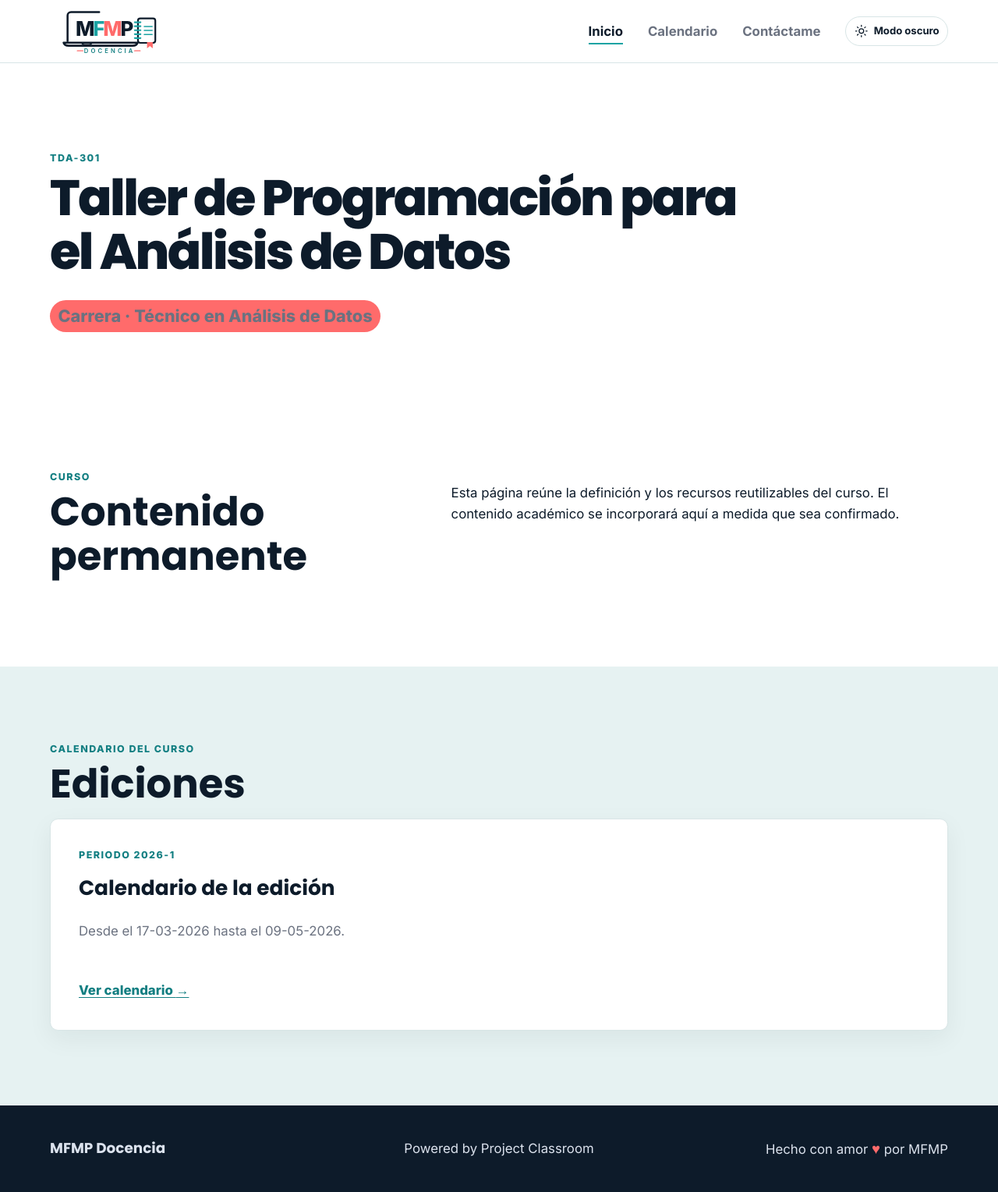
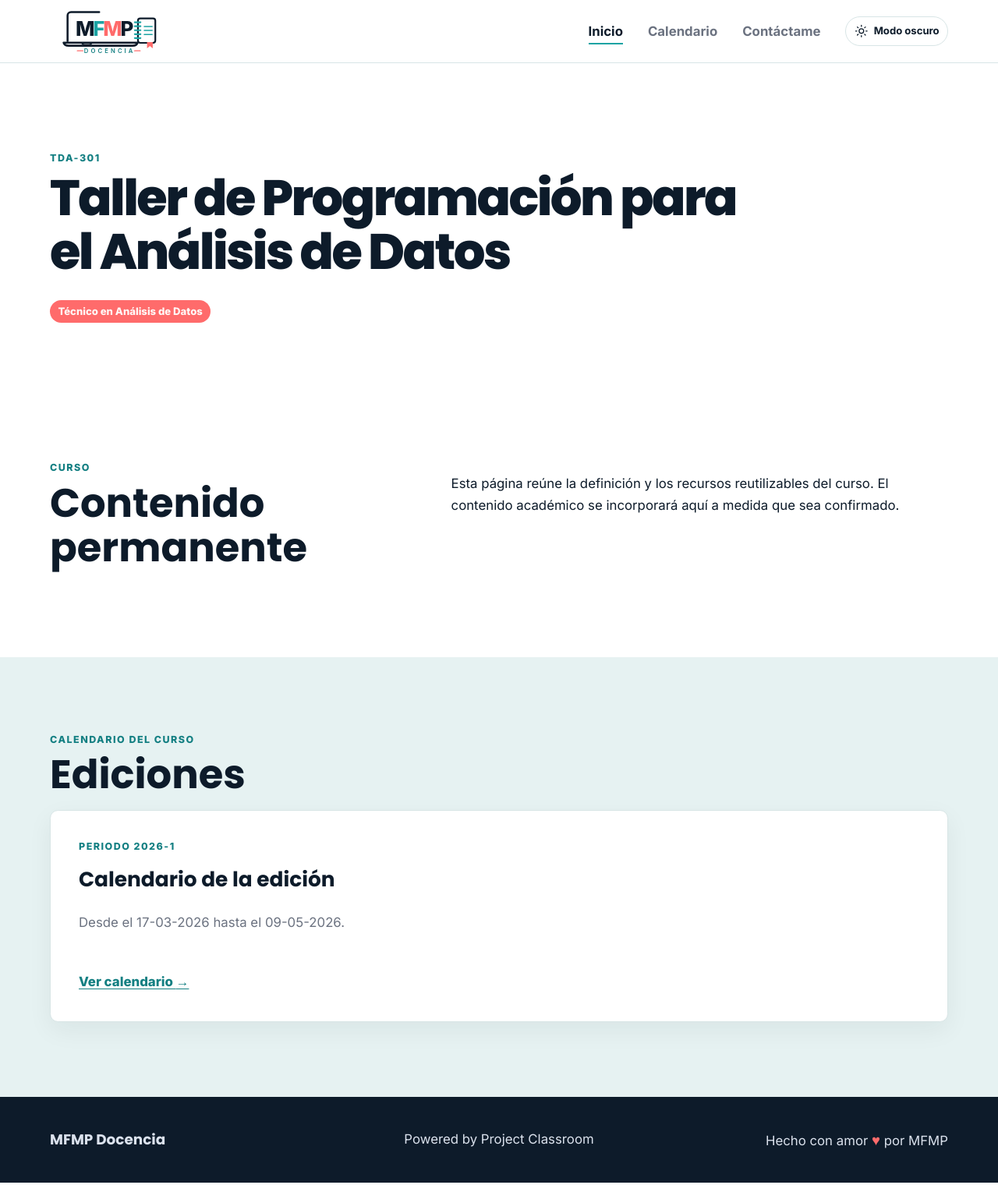
Before and after one commit to mfmp-docencia/mfmp-docencia.github.io, a Jekyll site: the page built from courses/tda-301/index.md, in a window 1280 px wide. Shown: the whole page at 78% size. Built offline with Jekyll 4.4.1, drawn with Linux system fonts in a browser that asks for light colours.

Commit message:
fix: unificar etiqueta de carrera del curso

```diff
--- a/_config.yml
+++ b/_config.yml
@@ -2,7 +2,7 @@ title: MFMP Docencia
 description: Un espacio para enseñar, compartir y aprender
 lang: es
 timezone: America/Santiago
-asset_version: 20260722-3
+asset_version: 20260722-4
 
 markdown: kramdown
 permalink: pretty
--- a/assets/css/main.css
+++ b/assets/css/main.css
@@ -293,6 +293,7 @@ h2 {
 .course-card p:not(.course-code) { color: var(--muted); }
 
 .course-card p.career-tag,
+.page-header > p.career-tag,
 .career-tag {
   display: inline-block;
   width: fit-content;
--- a/courses/tda-301/index.md
+++ b/courses/tda-301/index.md
@@ -9,7 +9,7 @@ course_id: tda-301
 <header class="page-header container">
   <p class="eyebrow">TDA-301</p>
   <h1>Taller de Programación para el Análisis de Datos</h1>
-  <p class="career-tag">Carrera · Técnico en Análisis de Datos</p>
+  <p class="career-tag">Técnico en Análisis de Datos</p>
 </header>
 
 <section class="section container intro-grid" aria-labelledby="contenido-curso">
```
